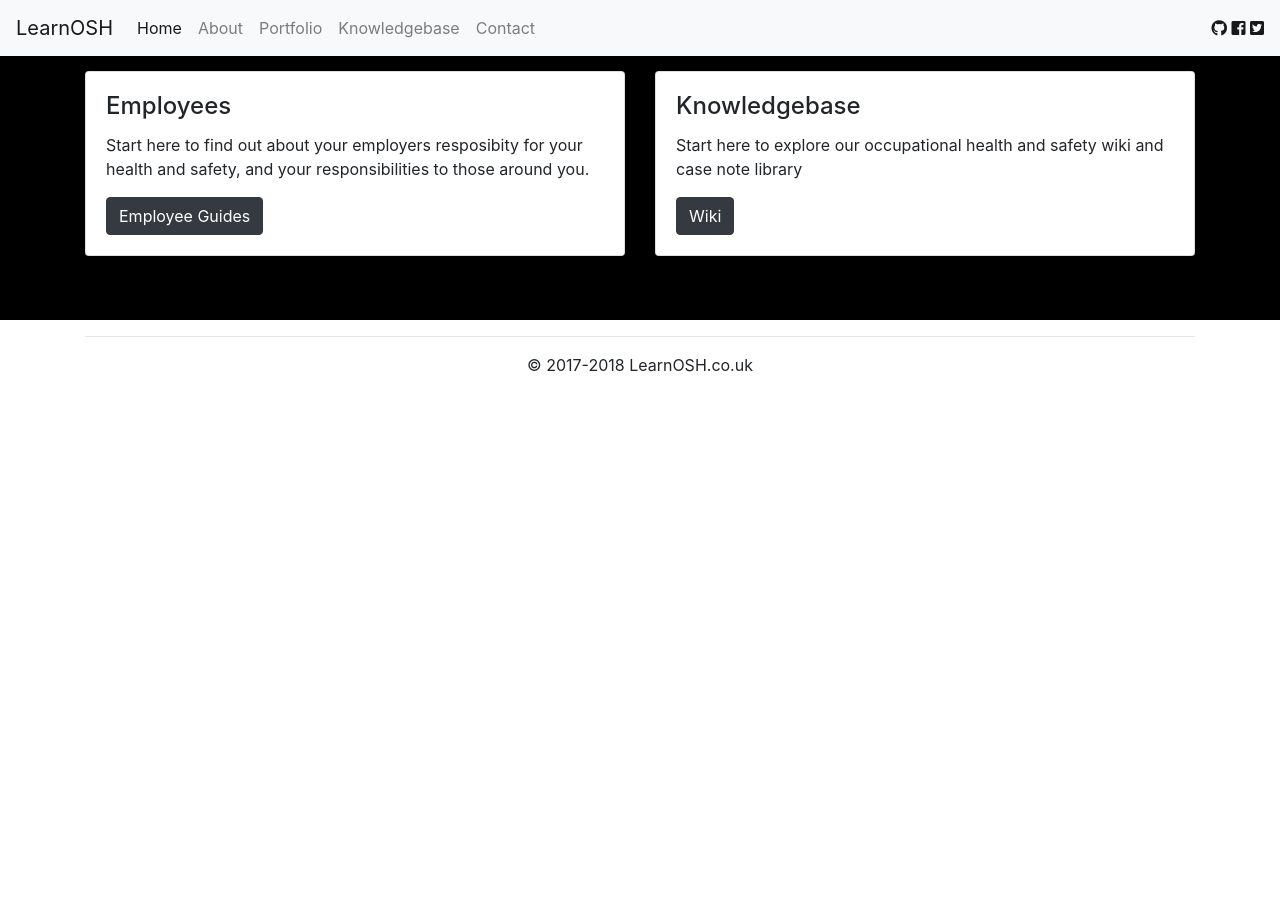
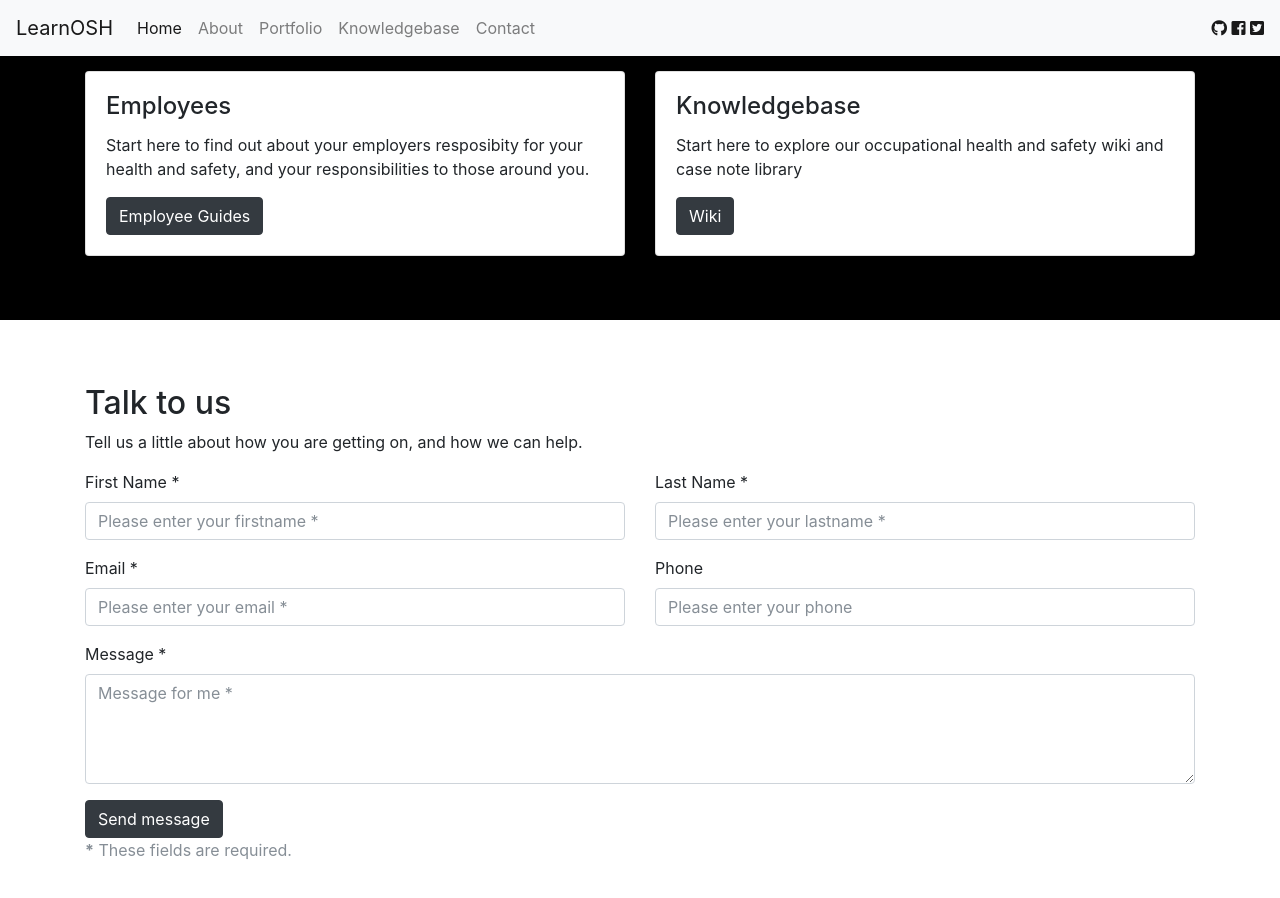
Before and after one commit to lee-perry/learnosh, a Jekyll site: the page built from index.html, in a window 1280 px wide and 900 px high, scrolled down 1187 px. Built offline with Jekyll 4.4.1, drawn with Linux system fonts in a browser that asks for light colours; nearby versions of some CDN libraries; before the commit the page ends 1564 px from its top, so only the background shows below that.

Commit message:
Update footer.html

```diff
--- a/_includes/footer.html
+++ b/_includes/footer.html
@@ -1,3 +1,63 @@
+<div class="container" style="background-color: white; padding-top: 5%; padding-bottom: 5%">
+  <h2>Talk to us</h2>
+  <p>Tell us a little about how you are getting on, and how we can help.</p>
+
+  <form id="contact-form" method="post" action="https://formspree.io/lzperry@icloud.com" role="form">
+    <div class="messages"></div>
+    <div class="controls">
+        <div class="row">
+            <div class="col-md-6">
+                <div class="form-group">
+                    <label for="form_name">First Name *</label>
+                    <input id="form_name" type="text" name="name" class="form-control" placeholder="Please enter your firstname *" required="required" data-error="Firstname is required.">
+                    <div class="help-block with-errors"></div>
+                </div>
+            </div>
+            <div class="col-md-6">
+                <div class="form-group">
+                    <label for="form_lastname">Last Name *</label>
+                    <input id="form_lastname" type="text" name="surname" class="form-control" placeholder="Please enter your lastname *" required="required" data-error="Lastname is required.">
+                    <div class="help-block with-errors"></div>
+                </div>
+            </div>
+        </div>
+        <div class="row">
+            <div class="col-md-6">
+                <div class="form-group">
+                    <label for="form_email">Email *</label>
+                    <input id="form_email" type="email" name="email" class="form-control" placeholder="Please enter your email *" required="required" data-error="Valid email is required.">
+                    <div class="help-block with-errors"></div>
+                </div>
+            </div>
+            <div class="col-md-6">
+                <div class="form-group">
+                    <label for="form_phone">Phone</label>
+                    <input id="form_phone" type="tel" name="phone" class="form-control" placeholder="Please enter your phone">
+                    <div class="help-block with-errors"></div>
+                </div>
+            </div>
+        </div>
+        <div class="row">
+            <div class="col-md-12">
+                <div class="form-group">
+                    <label for="form_message">Message *</label>
+                    <textarea id="form_message" name="message" class="form-control" placeholder="Message for me *" rows="4" required="required" data-error="Please,leave us a message."></textarea>
+                    <div class="help-block with-errors"></div>
+                </div>
+            </div>
+            <div class="col-md-12">
+                <input type="submit" class="btn btn-dark btn-send" value="Send message">
+            </div>
+        </div>
+        <div class="row">
+            <div class="col-md-12">
+                <p class="text-muted"><strong>*</strong> These fields are required.</p>
+            </div>
+        </div>
+    </div>
+</form>
+
+</div>
 <div class="container" style="text-align: center">
 <hr>
 &copy 2017-2018 LearnOSH.co.uk
```
